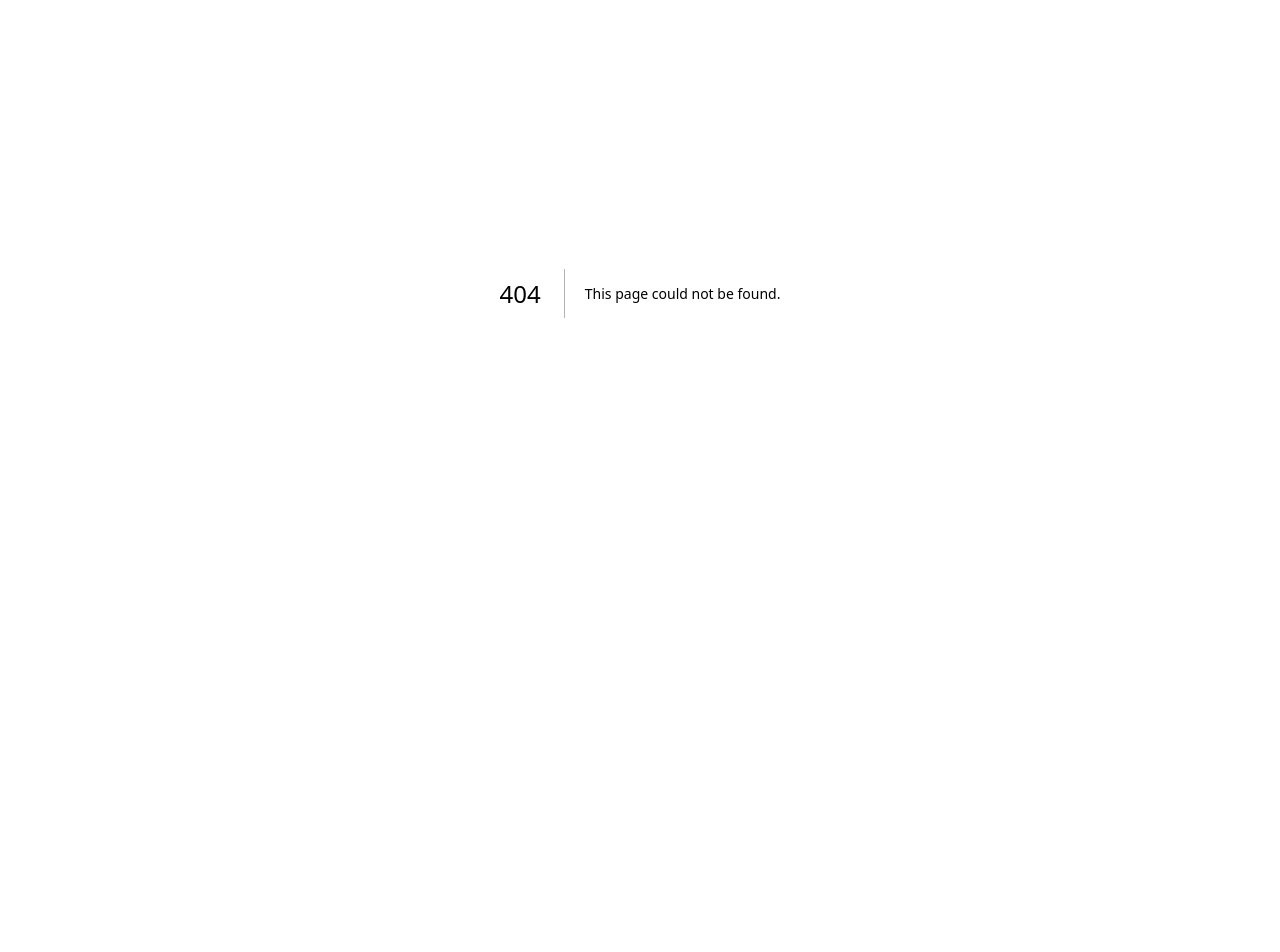
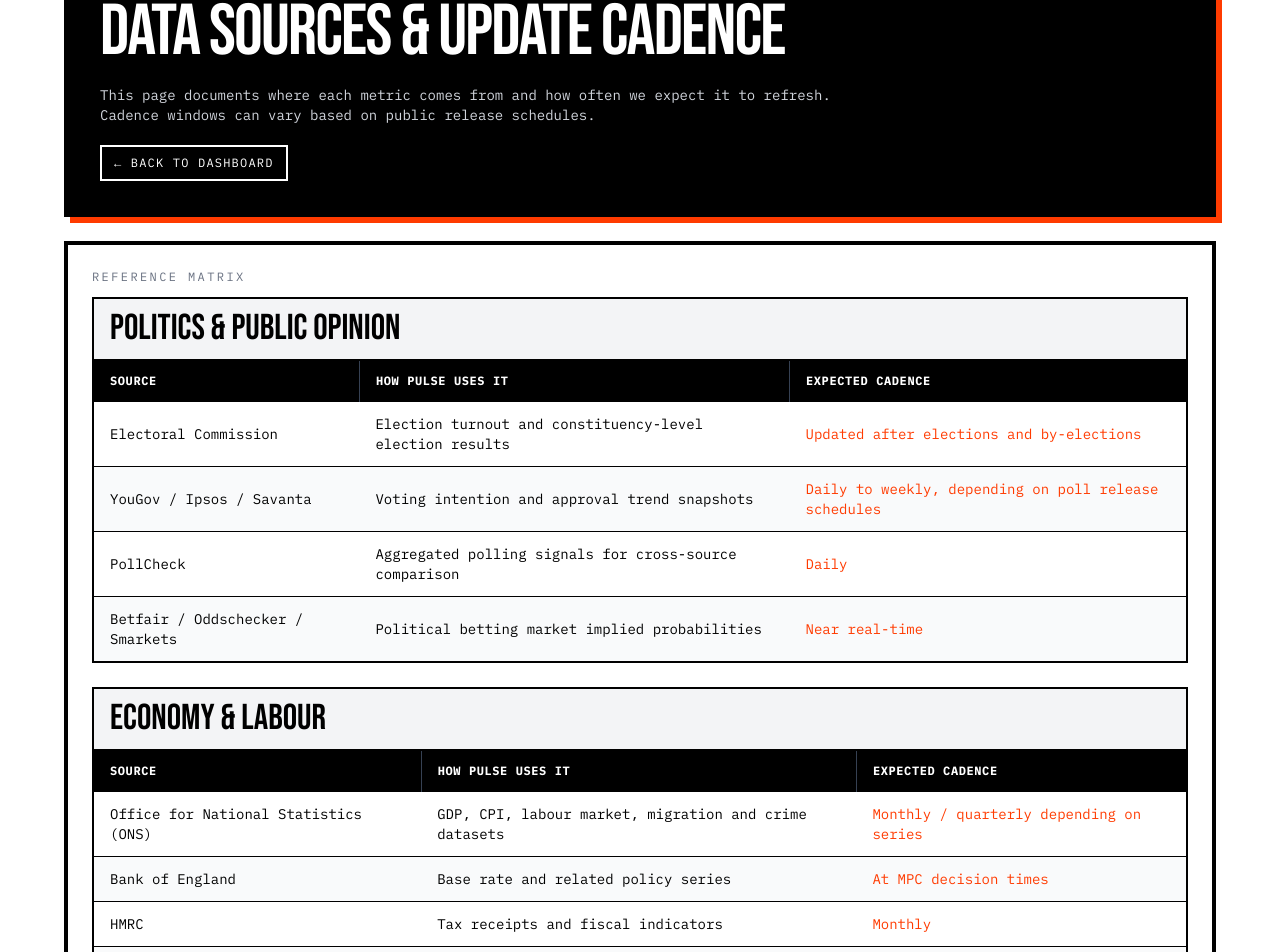
Before and after one commit to wilfgrainger/gov-metrics, a Next.js app: page /sources in a window 1280 px wide. Before the commit this address had no page. Shown: the part 107-1059 px from the top of the page. Before the commit the page ends 800 px from the top, so only its background shows below. Built offline with nearby package versions, Linux system fonts and the light colour scheme.

Commit message:
Add dedicated data sources and cadence reference page

```diff
--- a/app/page.tsx
+++ b/app/page.tsx
@@ -1,3 +1,4 @@
+import Link from "next/link";
 import PoliticalCompass from "./components/PoliticalCompass";
 import NationalDebtCounter from "./components/NationalDebtCounter";
 import ElectionPolling from "./components/ElectionPolling";
@@ -127,6 +128,12 @@
               >
                 PULSE
               </h1>
+              <Link
+                href="/sources"
+                className="inline-block mt-3 border-2 border-black px-3 py-2 font-mono text-[10px] md:text-xs tracking-widest uppercase hover:bg-black hover:text-white transition-colors"
+              >
+                Data sources & cadence
+              </Link>
             </div>
             <div className="text-right hidden sm:block">
               <div
@@ -408,6 +415,11 @@
             <div className="mb-1 font-bold text-black">BUILT WITH</div>
             <div>Next.js · TypeScript</div>
             <div>Recharts · Tailwind CSS</div>
+            <div className="mt-2">
+              <Link href="/sources" className="text-black underline underline-offset-2 hover:text-[#FF3B00] transition-colors">
+                View data source references & update cadence
+              </Link>
+            </div>
           </div>
         </div>
         <div className="max-w-7xl mx-auto mt-6 pt-4 border-t-2 border-black flex flex-wrap justify-between items-center gap-2">
--- /dev/null
+++ b/app/sources/page.tsx
@@ -0,0 +1,84 @@
+import Link from "next/link";
+
+const SOURCE_GROUPS = [
+  {
+    category: "Politics & Public Opinion",
+    entries: [
+      { name: "Electoral Commission", use: "Election turnout and constituency-level election results", cadence: "Updated after elections and by-elections" },
+      { name: "YouGov / Ipsos / Savanta", use: "Voting intention and approval trend snapshots", cadence: "Daily to weekly, depending on poll release schedules" },
+      { name: "PollCheck", use: "Aggregated polling signals for cross-source comparison", cadence: "Daily" },
+      { name: "Betfair / Oddschecker / Smarkets", use: "Political betting market implied probabilities", cadence: "Near real-time" },
+    ],
+  },
+  {
+    category: "Economy & Labour",
+    entries: [
+      { name: "Office for National Statistics (ONS)", use: "GDP, CPI, labour market, migration and crime datasets", cadence: "Monthly / quarterly depending on series" },
+      { name: "Bank of England", use: "Base rate and related policy series", cadence: "At MPC decision times" },
+      { name: "HMRC", use: "Tax receipts and fiscal indicators", cadence: "Monthly" },
+      { name: "Office for Budget Responsibility (OBR)", use: "Fiscal projections and context indicators", cadence: "Periodic forecast releases" },
+    ],
+  },
+  {
+    category: "Society & Public Services",
+    entries: [
+      { name: "NHS England / NHS Digital", use: "NHS waiting lists, A&E pressure and service demand", cadence: "Monthly" },
+      { name: "Home Office", use: "Visa routes and migration-related operational series", cadence: "Monthly / quarterly" },
+      { name: "NatCen (British Social Attitudes)", use: "Long-term social and trust sentiment benchmarking", cadence: "Annual" },
+      { name: "IMF", use: "International economic context comparison metrics", cadence: "Quarterly / periodic" },
+    ],
+  },
+] as const;
+
+export default function SourcesPage() {
+  return (
+    <main className="min-h-screen bg-white text-black px-4 md:px-6 py-6 md:py-10">
+      <div className="max-w-6xl mx-auto">
+        <div className="border-4 border-black p-5 md:p-8 bg-black text-white mb-6" style={{ boxShadow: "6px 6px 0 #FF3B00" }}>
+          <p className="font-mono text-[10px] md:text-xs tracking-[0.25em] uppercase text-red-400 mb-3">Data Governance</p>
+          <h1 className="font-display text-5xl md:text-7xl leading-none tracking-tight">DATA SOURCES & UPDATE CADENCE</h1>
+          <p className="font-mono text-xs md:text-sm mt-4 text-gray-300 max-w-3xl">
+            This page documents where each metric comes from and how often we expect it to refresh. Cadence windows can vary based on public release schedules.
+          </p>
+          <div className="mt-5">
+            <Link href="/" className="inline-block border-2 border-white px-3 py-2 font-mono text-xs tracking-widest uppercase hover:bg-white hover:text-black transition-colors">
+              ← Back to dashboard
+            </Link>
+          </div>
+        </div>
+
+        <section className="border-4 border-black bg-white p-4 md:p-6">
+          <div className="font-mono text-[10px] md:text-xs uppercase tracking-[0.2em] text-gray-500 mb-3">Reference Matrix</div>
+
+          <div className="space-y-6">
+            {SOURCE_GROUPS.map((group) => (
+              <article key={group.category} className="border-2 border-black">
+                <h2 className="font-display text-3xl md:text-4xl leading-none px-4 py-3 border-b-2 border-black bg-gray-100">{group.category}</h2>
+                <div className="overflow-x-auto">
+                  <table className="w-full min-w-[680px] border-collapse">
+                    <thead>
+                      <tr className="font-mono text-[10px] md:text-xs uppercase tracking-wider text-left bg-black text-white">
+                        <th className="px-4 py-3 border-r border-gray-700">Source</th>
+                        <th className="px-4 py-3 border-r border-gray-700">How PULSE Uses It</th>
+                        <th className="px-4 py-3">Expected Cadence</th>
+                      </tr>
+                    </thead>
+                    <tbody>
+                      {group.entries.map((entry, index) => (
+                        <tr key={entry.name} className={index % 2 === 0 ? "bg-white" : "bg-gray-50"}>
+                          <td className="px-4 py-3 border-t border-black font-mono text-xs md:text-sm">{entry.name}</td>
+                          <td className="px-4 py-3 border-t border-black font-mono text-xs md:text-sm">{entry.use}</td>
+                          <td className="px-4 py-3 border-t border-black font-mono text-xs md:text-sm text-[#FF3B00]">{entry.cadence}</td>
+                        </tr>
+                      ))}
+                    </tbody>
+                  </table>
+                </div>
+              </article>
+            ))}
+          </div>
+        </section>
+      </div>
+    </main>
+  );
+}
```
